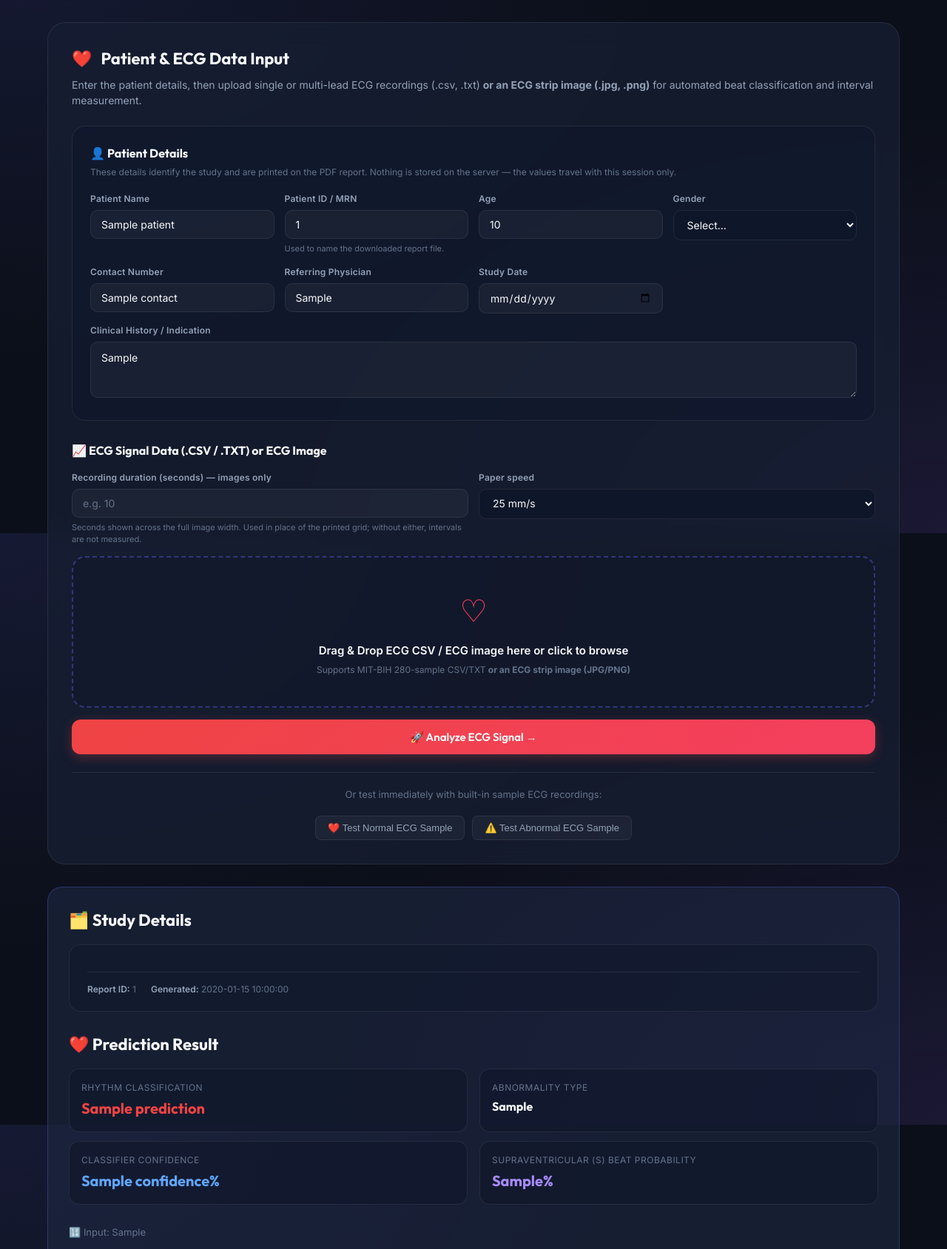
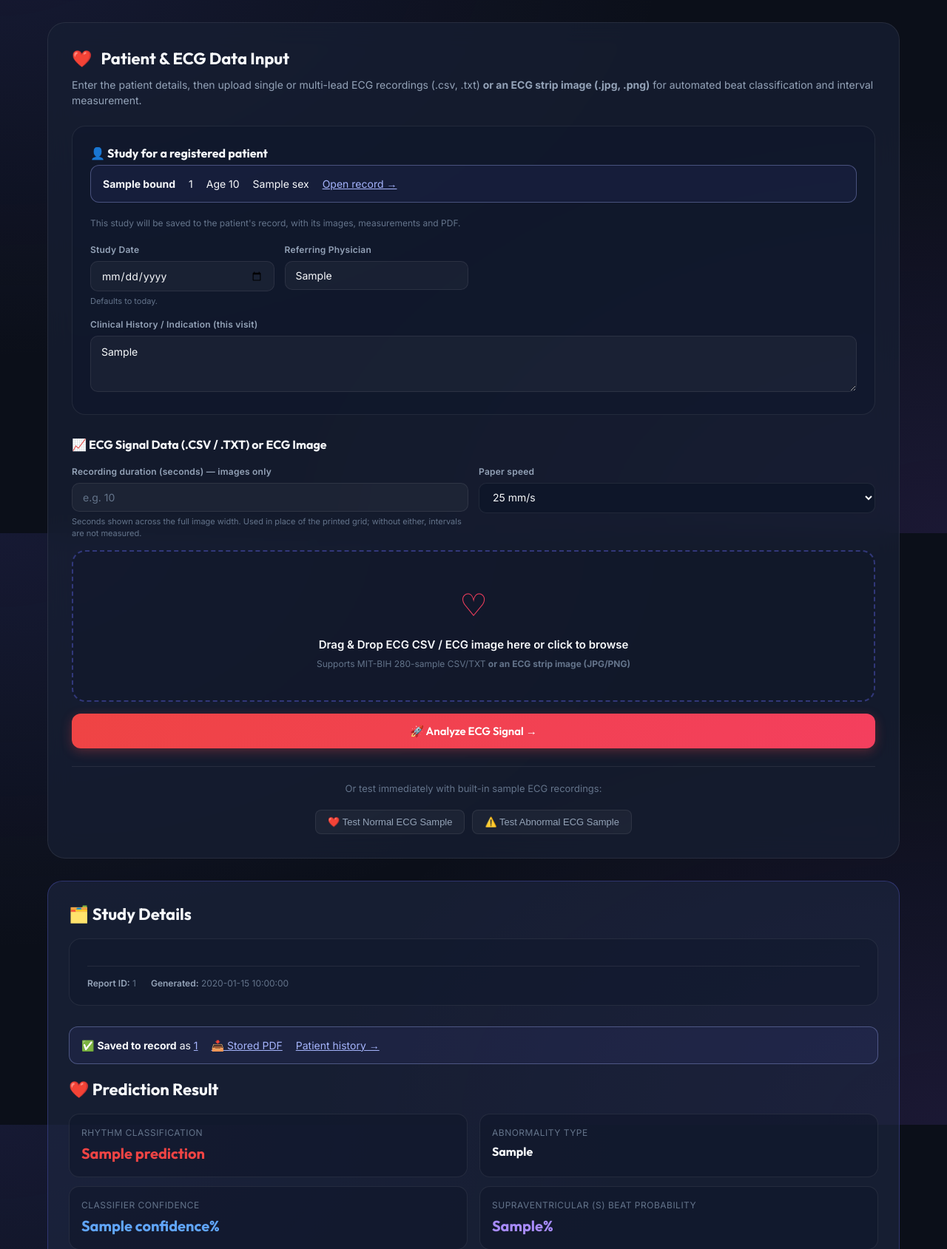
Before and after one commit to AlphaSukehero/ai-detection, a Flask app: template templates/ecg.html in a window 1280 px wide. Shown: the part 79-1768 px from the top of the page at 74% size. Run offline with Flask 3, Linux system fonts and the light colour scheme; the template is opened without the code that fills it: most values are stand-ins (such as "Sample title", 1, 10 or a date in 2020); parts of the project's set-up code (start-up, migrations or seed data) failed here and were passed over.

Commit message:
feat(records): save ECG, EEG and MRI studies to the patient record
Opening an analysis page from a patient's record binds it: identity comes
from the registry, only per-visit fields are entered, and the result is
saved with its measurements, original upload, images and PDF. The result
page shows a 'since last visit' comparison with the previous study of the
same modality. Each stored study has its own page and PDF (with images).

The binding field is record_id, not patient_id, so a free-text MRN typed
into a quick analysis is never mistaken for a registry lookup.

Co-Authored-By: Claude Opus 5.5 <noreply@anthropic.com>

```diff
--- a/app.py
+++ b/app.py
@@ -6,6 +6,7 @@ from flask import (
     send_file,
     abort
 )
+import json
 import os
 import re
 import time
@@ -46,6 +47,10 @@ from reporting.study_reports import (  # noqa: F401
 from eeg.interpretation import clinical_notes as eeg_clinical_notes
 from vision.interpretation import clinical_notes as mri_clinical_notes, mri_verdict
 from webapp.patients import bp as patients_bp
+from webapp.study_binding import (
+    bound_context, dumps, ecg_measurements, eeg_measurements, mri_measurements,
+    patient_form, report_fields, resolve, save_study_for,
+)
 from webapp.metadata import (
     NOT_PROVIDED, GENDER_OPTIONS, PATIENT_FIELDS, SURVEY_FIELDS,
     collect_metadata, finalize_metadata, metadata_rows,
@@ -90,6 +95,7 @@ app.config["UPLOAD_FOLDER"] = UPLOAD_FOLDER
 # Patient record store (SQLite + study files). Never swept; see records/.
 app.config["RECORDS_ROOT"] = os.environ.get("RECORDS_ROOT", "records_data")
 app.register_blueprint(patients_bp)
+app.context_processor(bound_context)
 app.config["MAX_CONTENT_LENGTH"] = 32 * 1024 * 1024  # 32 MB upload limit
 
 
@@ -883,6 +889,23 @@ def _signal_quality(report):
     return "Insufficient data"
 
 
+# The fields each result page carries to its PDF; a saved study stores the
+# same dict as its report, so both PDFs come from one builder.
+ECG_REPORT_KEYS = (
+    "prediction", "abnormal_type", "confidence", "atrial_probability",
+    "classifier", "classifier_error", "heart_rate", "rr_interval",
+    "qrs_duration", "pr_interval", "qt_interval", "qtc", "sdnn", "rmssd",
+    "rhythm", "st_segment", "axis", "interpretation", "recommendation",
+    "signal_quality", "input_source")
+MRI_REPORT_KEYS = ("prediction", "confidence", "findings", "recommendation",
+                   "location", "model_name")
+
+
+def dumps_safe(obj):
+    """A JSON-safe deep copy (numpy scalars and arrays become plain values)."""
+    return json.loads(dumps(obj))
+
+
 ECG_PAPER_SPEEDS = (25.0, 50.0)
 NO_ECG_TIMEBASE = (
     "No timebase: this image has no detectable ECG grid and no recording "
@@ -921,7 +944,10 @@ def analyze_ecg():
     file = request.files.get("ecg_file")
     sample_type = request.form.get("sample_type")
 
-    entered, meta_errors = collect_metadata(request.form, PATIENT_FIELDS)
+    form, bind_error = patient_form(request.form)
+    entered, meta_errors = collect_metadata(form, PATIENT_FIELDS)
+    if bind_error:
+        meta_errors = [bind_error] + meta_errors
     if meta_errors:
         return render_template("ecg.html", error=" ".join(meta_errors),
                                patient=entered, patient_fields=PATIENT_FIELDS,
@@ -1055,7 +1081,24 @@ def analyze_ecg():
         result["notes"] = ecg_doctor_notes(clinical, result["prediction"],
                                            interpretation, recommendation)
 
-        return render_template("ecg.html", result=result, patient=patient,
+        saved = None
+        bound, _ = resolve(request.form)
+        if bound:
+            fields = {k: result.get(k) for k in ECG_REPORT_KEYS}
+            fields["clinical_json"] = dumps(result["clinical"])
+            _card = get_ecg_model()[1] or {}
+            saved = save_study_for(
+                "ecg", bound, form, result=dumps_safe(result),
+                report=report_fields(patient, fields),
+                verdict=result["notes"]["verdict"]["label"],
+                headline=result["notes"]["verdict"]["detail"],
+                model_name=classifier or "none",
+                model_version=_card.get("trained"),
+                measurements=ecg_measurements(report, beat_result),
+                files={"original": filepath,
+                       "waveform": os.path.join(app.config["UPLOAD_FOLDER"], plot_filename)})
+
+        return render_template("ecg.html", result=result, patient=patient, saved=saved,
                                patient_fields=PATIENT_FIELDS,
                                patient_rows=metadata_rows(patient, PATIENT_FIELDS),
                                gender_options=GENDER_OPTIONS)
@@ -1130,7 +1173,10 @@ def analyze_brain_tumor():
     file = request.files.get("mri_file")
     sample_name = request.form.get("sample_name")
 
-    entered, meta_errors = collect_metadata(request.form, PATIENT_FIELDS)
+    form, bind_error = patient_form(request.form)
+    entered, meta_errors = collect_metadata(form, PATIENT_FIELDS)
+    if bind_error:
+        meta_errors = [bind_error] + meta_errors
     if meta_errors:
         return render_template("brain_tumor.html", error=" ".join(meta_errors),
                                patient=entered, patient_fields=PATIENT_FIELDS,
@@ -1198,7 +1244,25 @@ def analyze_brain_tumor():
 
         result["verdict"] = mri_verdict(result["prediction"])
         result["notes"] = mri_clinical_notes(result["prediction"], result)
-        return render_template("brain_tumor.html", result=result, patient=patient,
+
+        saved = None
+        bound, _ = resolve(request.form)
+        if bound:
+            up = app.config["UPLOAD_FOLDER"]
+            saved = save_study_for(
+                "mri", bound, form, result=dumps_safe(result),
+                report=report_fields(patient, {k: result.get(k) for k in MRI_REPORT_KEYS}),
+                verdict=result["verdict"]["label"],
+                headline=f"{result['prediction']} ({result['confidence']}%)",
+                model_name=(card or {}).get("_name"),
+                model_version=(card or {}).get("trained"),
+                measurements=mri_measurements(result),
+                files={"original": filepath,
+                       "scan": os.path.join(up, display_filename),
+                       "heatmap": result["heatmap_filename"] and os.path.join(up, result["heatmap_filename"]),
+                       "highlight": result["highlighted_filename"] and os.path.join(up, result["highlighted_filename"])})
+
+        return render_template("brain_tumor.html", result=result, patient=patient, saved=saved,
                                patient_fields=PATIENT_FIELDS,
                                patient_rows=metadata_rows(patient, PATIENT_FIELDS),
                                gender_options=GENDER_OPTIONS)
@@ -1418,7 +1482,10 @@ def analyze_eeg():
     from eeg.inference import analyse_signal, summarise
     from eeg.metrics import BANDS
 
-    entered, meta_errors = collect_metadata(request.form, PATIENT_FIELDS)
+    form, bind_error = patient_form(request.form)
+    entered, meta_errors = collect_metadata(form, PATIENT_FIELDS)
+    if bind_error:
+        meta_errors = [bind_error] + meta_errors
     if meta_errors:
         return _eeg_page(error=" ".join(meta_errors), patient=entered)
     patient = finalize_metadata(entered, PATIENT_FIELDS)
@@ -1506,7 +1573,19 @@ def analyze_eeg():
     }
     view["notes"] = eeg_clinical_notes(task, view["verdict"]["label"],
                                        view["report"])
-    return _eeg_page(result=view, patient=patient,
+    saved = None
+    bound, _ = resolve(request.form)
+    if bound:
+        saved = save_study_for(
+            "eeg", bound, form, result=dumps_safe(view),
+            report=report_fields(patient, {"eeg_json": dumps(view["report"])}),
+            verdict=view["verdict"]["label"], headline=summary["headline"],
+            model_name=f"eeg_{task}" if view["model_used"] else "none",
+            model_version=(card or {}).get("trained"),
+            measurements=eeg_measurements(view["report"]),
+            files={"original": filepath,
+                   "timeline": os.path.join(app.config["UPLOAD_FOLDER"], plot_filename)})
+    return _eeg_page(result=view, patient=patient, saved=saved,
                      patient_rows=metadata_rows(patient, PATIENT_FIELDS))
 
 
--- a/templates/_patient_form.html
+++ b/templates/_patient_form.html
@@ -1,4 +1,41 @@
-{# Patient metadata block shared by the ECG and MRI analysis pages. #}
+{# Patient metadata block shared by the ECG, EEG and MRI analysis pages.
+   With `bound` (a registered patient), identity comes from the registry and
+   only the per-visit fields are entered; the study is saved to the record. #}
+{% if bound %}
+<div class="meta-form">
+    <div class="meta-form-header">
+        <h3>👤 Study for a registered patient</h3>
+    </div>
+    <input type="hidden" name="record_id" value="{{ bound.id }}">
+    <div class="records-bound">
+        <span><strong>{{ bound.name }}</strong></span>
+        <span>{{ bound.id }}</span>
+        <span>Age {{ bound.age if bound.age is not none else "—" }}</span>
+        <span>{{ bound.sex or "Sex not recorded" }}</span>
+        <a href="/patients/{{ bound.id }}">Open record →</a>
+    </div>
+    <p class="meta-form-note">This study will be saved to the patient's record, with its images, measurements and PDF.</p>
+    <div class="field-grid">
+        <div class="field">
+            <label for="study_date">Study Date</label>
+            <input type="date" id="study_date" name="study_date"
+                   value="{{ patient.get('study_date', '') if patient.get('study_date') != 'Not provided' else '' }}">
+            <div class="field-hint">Defaults to today.</div>
+        </div>
+        <div class="field">
+            <label for="referring_physician">Referring Physician</label>
+            <input type="text" id="referring_physician" name="referring_physician" maxlength="200"
+                   autocomplete="off" placeholder="e.g. Dr. A. Mehta"
+                   value="{{ patient.get('referring_physician', '') if patient.get('referring_physician') != 'Not provided' else '' }}">
+        </div>
+        <div class="field field-full">
+            <label for="clinical_history">Clinical History / Indication (this visit)</label>
+            <textarea id="clinical_history" name="clinical_history" maxlength="1000"
+                      placeholder="Presenting symptoms, reason for this study…">{{ patient.get('clinical_history', '') if patient.get('clinical_history') != 'Not provided' else '' }}</textarea>
+        </div>
+    </div>
+</div>
+{% else %}
 <div class="meta-form">
     <div class="meta-form-header">
         <h3>👤 Patient Details</h3>
@@ -67,3 +104,4 @@
         </div>
     </div>
 </div>
+{% endif %}
--- /dev/null
+++ b/templates/_record_panel.html
@@ -0,0 +1,22 @@
+{# "Saved to record" + "Since last visit" panel on a result page. Expects `saved`. #}
+{% if saved %}
+{% if saved.error %}
+<div class="records-error"><strong>⚠ Result shown but NOT saved to the record:</strong> {{ saved.error }}</div>
+{% else %}
+{% set st = saved.study %}
+<div class="records-bound">
+    <span>✅ <strong>Saved to record</strong> as <a href="/patients/{{ st.patient_id }}/studies/{{ st.id }}">{{ st.id }}</a></span>
+    <a href="/patients/{{ st.patient_id }}/studies/{{ st.id }}/pdf">📥 Stored PDF</a>
+    <a href="/patients/{{ st.patient_id }}">Patient history →</a>
+</div>
+{% if saved.previous %}
+{% set pv = saved.previous %}
+<h2 style="font-family: var(--font-heading); font-size: 22px; margin: 8px 0 6px;">🔁 Since last visit</h2>
+<div style="color: var(--text-muted); font-size: 13px; margin-bottom: 12px;">
+    Compared with <a href="/patients/{{ pv.patient_id }}/studies/{{ pv.id }}" style="color:#a5b4fc">{{ pv.id }}</a> ({{ pv.study_date }}).
+    <a href="/patients/{{ st.patient_id }}/compare?a={{ pv.id }}&b={{ st.id }}" style="color:#a5b4fc">Full side-by-side comparison →</a>
+</div>
+{% with rows = saved.rows %}{% include "_compare_table.html" %}{% endwith %}
+{% endif %}
+{% endif %}
+{% endif %}
--- a/templates/brain_tumor.html
+++ b/templates/brain_tumor.html
@@ -78,6 +78,7 @@
                 {% with meta = patient, meta_rows = patient_rows %}
                     {% include "_meta_summary.html" %}
                 {% endwith %}
+                {% include "_record_panel.html" %}
                 {% endif %}
 
 
--- a/templates/ecg.html
+++ b/templates/ecg.html
@@ -103,6 +103,7 @@
                 {% with meta = patient, meta_rows = patient_rows %}
                     {% include "_meta_summary.html" %}
                 {% endwith %}
+                {% include "_record_panel.html" %}
                 {% endif %}
 
                 <h2 style="font-family: var(--font-heading); font-size: 22px; margin-bottom: 16px;">❤️ Prediction Result</h2>
--- a/templates/eeg.html
+++ b/templates/eeg.html
@@ -83,6 +83,7 @@
                 {% if patient %}
                 <h2 style="font-family: var(--font-heading); font-size: 22px; margin-bottom: 16px;">🗂️ Study Details</h2>
                 {% with meta = patient, meta_rows = patient_rows %}{% include "_meta_summary.html" %}{% endwith %}
+                {% include "_record_panel.html" %}
                 {% endif %}
 
                 <h2 style="font-family: var(--font-heading); font-size: 22px; margin-bottom: 8px;">🧬 Analysis Result</h2>
--- a/webapp/patients.py
+++ b/webapp/patients.py
@@ -9,7 +9,7 @@ from flask import (Blueprint, abort, current_app, g, redirect, render_template,
                    request, send_file, url_for)
 
 from records import db, patients, studies, store
-from records.catalog import MODALITY_LABELS
+from records.catalog import MODALITY_LABELS, entries, range_status
 
 bp = Blueprint("patients", __name__)
 
@@ -101,6 +101,53 @@ def study_file(pid, sid, kind):
     return send_file(path, as_attachment=request.args.get("download") == "1")
 
 
+IMAGE_KINDS = [("scan", "MRI scan"), ("heatmap", "Grad-CAM attention map"),
+               ("highlight", "Highest-attention region"),
+               ("waveform", "ECG waveform"), ("timeline", "EEG timeline")]
+
+
+def measurement_rows(study):
+    """Catalog-ordered rows for a study's measurements, with range status."""
+    rows = []
+    for key, label, unit, rng in entries(study["modality"]):
+        m = study["measurements"].get(key)
+        if m is None:
+            continue
+        value = m["value"]
+        rows.append({"label": label, "unit": unit,
+                     "value": None if value is None else round(value, 2),
+                     "range": rng, "status": range_status(value, rng)})
+    return rows
+
+
+@bp.route("/patients/<pid>/studies/<sid>")
+def study(pid, sid):
+    p = patient_or_404(pid)
+    s = study_or_404(pid, sid)
+    previous = studies.previous_study(get_conn(), s)
+    images = [(kind, caption) for kind, caption in IMAGE_KINDS if kind in s["files"]]
+    return render_template("patients/study.html", patient=p, study=s,
+                           previous=previous, rows=measurement_rows(s),
+                           images=images)
+
+
+@bp.route("/patients/<pid>/studies/<sid>/pdf")
+def study_pdf(pid, sid):
+    s = study_or_404(pid, sid)
+    rel = s["files"].get("pdf")
+    path = store.absolute(records_root(), rel) if rel else None
+    if path and os.path.isfile(path):
+        return send_file(path, mimetype="application/pdf", as_attachment=True,
+                         download_name=f"{sid}_{MODALITY_LABELS[s['modality']].replace(' ', '_')}.pdf")
+    # Stored PDF missing: rebuild it from the stored report rather than fail.
+    from reporting.study_reports import render_study_pdf
+    from webapp.study_binding import study_images
+    buffer, _name = render_study_pdf(s["modality"], s["report"],
+                                     study_images(records_root(), s))
+    return send_file(buffer, mimetype="application/pdf", as_attachment=True,
+                     download_name=f"{sid}.pdf")
+
+
 @bp.app_errorhandler(404)
 def _not_found(e):
     return render_template("patients/not_found.html",
--- /dev/null
+++ b/webapp/study_binding.py
@@ -0,0 +1,186 @@
+"""Bind an ECG / EEG / MRI analysis to a registered patient and save it.
+
+The analysis routes stay as they were; with a patient bound they:
+  1. take identity (name, ID, age, sex, phone) from the registry, not the
+     form -- only per-visit fields are entered;
+  2. after rendering the result, save it as a study, store its PDF, and
+     compare it with the patient's previous study of the same modality.
+A save failure never hides the result: the page says it was NOT saved.
+"""
+import json
+import os
+
+from flask import current_app, request
+
+from records import patients as registry
+from records import studies
+from records.compare import compare
+from records.store import absolute
+from reporting.study_reports import render_study_pdf
+from webapp.metadata import GENDER_OPTIONS
+from webapp.patients import get_conn
+
+VISIT_FIELDS = ("study_date", "referring_physician", "clinical_history")
+
+# Images each modality embeds in its PDF, in order: (file kind, caption).
+PDF_IMAGES = {
+    "ecg": [("waveform", "ECG Signal Waveform")],
+    "eeg": [("timeline", "Spectral Power & Anomaly Timeline")],
+    "mri": [("scan", "MRI Scan"), ("heatmap", "Grad-CAM Attention Map"),
+            ("highlight", "Highest-Attention Region")],
+}
+
+
+def _requested_id(source):
+    # `record_id` (form) / `patient` (URL), never `patient_id`: that name is
+    # the free-text MRN of a quick analysis and must not trigger a lookup.
+    return " ".join(str(source.get("record_id") or source.get("patient") or "").split())
+
+
+def resolve(source):
+    """(patient or None, error or None) for the patient a request names."""
+    pid = _requested_id(source)
+    if not pid:
+        return None, None
+    p = registry.get(get_conn(), pid)
+    if p is None:
+        return None, f"No patient with ID {pid}. Search the registry and start the study from the patient's record."
+    return p, None
+
+
+def bound_context():
+    """Template context: the patient this page is bound to, if any."""
+    if request.endpoint not in ("ecg", "eeg", "brain_tumor", "analyze_ecg",
+                                "analyze_eeg", "analyze_brain_tumor"):
+        return {}
+    source = request.form if request.method == "POST" else request.args
+    p, _err = resolve(source)
+    return {"bound": p}
+
+
+def patient_form(form):
+    """(form dict with identity from the registry, error or None)."""
+    p, err = resolve(form)
+    data = {k: form.get(k) for k in form.keys()}
+    if err:
+        return data, err
+    if p is None:
+        return data, None
+    study_date = form.get("study_date") or None
+    age = registry.age_on(p.get("dob"), study_date) if study_date else p.get("age")
+    data.update({
+        "patient_name": p["name"],
+        "patient_id": p["id"],
+        "age": "" if age is None else str(age),
+        "gender": p["sex"] if p.get("sex") in GENDER_OPTIONS else "",
+        "contact": p.get("phone") or "",
+    })
+    return data, None
+
+
+# ------------------------------------------------------------ measurements
+
+def _ms(m):
+    return None if m is None or m.value is None else m.value * 1000.0
+
+
+def _num(text):
+    try:
+        return float(str(text).strip().rstrip("%"))
+    except (TypeError, ValueError):
+        return None
+
+
+def ecg_measurements(report, beat_result):
+    def val(key):
+        m = report.get(key)
+        return None if m is None else m.value
+    return [
+        ("heart_rate", val("heart_rate"), "bpm"),
+        ("rr_interval", _ms(report.get("rr_interval")), "ms"),
+        ("pr_interval", _ms(report.get("pr_interval")), "ms"),
+        ("qrs_duration", _ms(report.get("qrs_duration")), "ms"),
+        ("qt_interval", _ms(report.get("qt_interval")), "ms"),
+        ("qtc", _ms(report.get("qtc")), "ms"),
+        ("axis", val("axis"), "°"),
+        ("sdnn", _ms(report.get("sdnn")), "ms"),
+        ("rmssd", _ms(report.get("rmssd")), "ms"),
+        ("classifier_confidence",
+         _num(beat_result["confidence"]) if beat_result else None, "%"),
+    ]
+
+
+def eeg_measurements(report):
+    bands = report.get("band_means") or {}
+    rows = [
+        ("burden_pct", report.get("burden_pct") if report.get("model_used") else None, "%"),
+        ("episodes", report.get("episodes_n") if report.get("model_used") else None, ""),
+        ("mean_spike_rate", report.get("mean_spikes"), "/s"),
+        ("duration_s", report.get("duration_s"), "s"),
+    ]
+    rows += [(f"rsp_{b}", bands.get(b), "") for b in
+             ("delta", "theta", "alpha", "beta", "gamma")]
+    return rows
+
+
+MRI_PROB_KEYS = {"Glioma": "p_glioma", "Meningioma": "p_meningioma",
+                 "No Tumor": "p_notumor", "Pituitary": "p_pituitary"}
+
+
+def mri_measurements(result):
+    rows = [("mri_confidence", _num(result["confidence"]), "%")]
+    rows += [(key, result["raw_probabilities"].get(cls), "%")
+             for cls, key in MRI_PROB_KEYS.items()]
+    return rows
+
+
+# --------------------------------------------------------------- saving
+
+def report_fields(meta, fields):
+    """The flat dict a result page would post to its PDF download."""
+    out = {k: v for k, v in meta.items()}
+    out.update({k: ("" if v is None else v) for k, v in fields.items()})
+    return out
+
+
+def save_study_for(modality, patient, form, *, result, report, verdict,
+                   headline, model_name, model_version, measurements, files):
+    """Save, attach the PDF, compare with the previous study.
+
+    Returns {"study", "previous", "rows"} or {"error": reason}.
+    """
+    root = current_app.config["RECORDS_ROOT"]
+    conn = get_conn()
+    try:
+        study = studies.save_study(
+            conn, root, patient["id"], modality,
+            visit={k: form.get(k) for k in VISIT_FIELDS},
+            result=result, report=report, verdict=verdict, headline=headline,
+            model_name=model_name, model_version=model_version,
+            measurements=measurements,
+            files={k: v for k, v in files.items() if v})
+        pdf, _name = render_study_pdf(modality, study["report"],
+                                      study_images(root, study))
+        studies.attach_file(conn, root, study, "pdf", pdf.getvalue(), ".pdf")
+        study = studies.get_study(conn, study["id"])
+    except Exception as e:  # the result is still shown; say it was not saved
+        current_app.logger.exception("study save failed")
+        return {"error": f"{type(e).__name__}: {e}"}
+    previous = studies.previous_study(conn, study)
+    return {"study": study, "previous": previous,
+            "rows": compare(previous, study) if previous else []}
+
+
+def study_images(root, study):
+    out = []
+    for kind, caption in PDF_IMAGES[study["modality"]]:
+        rel = study["files"].get(kind)
+        if rel:
+            path = absolute(root, rel)
+            if os.path.isfile(path):
+                out.append((caption, path))
+    return out
+
+
+def dumps(obj):
+    return json.dumps(obj, default=lambda o: o.item() if hasattr(o, "item") else str(o))
```
Also changed, not shown: templates/_compare_table.html (added, +21 -0 lines), templates/patients/study.html (added, +68 -0 lines), tests/test_study_binding.py (added, +147 -0 lines).
